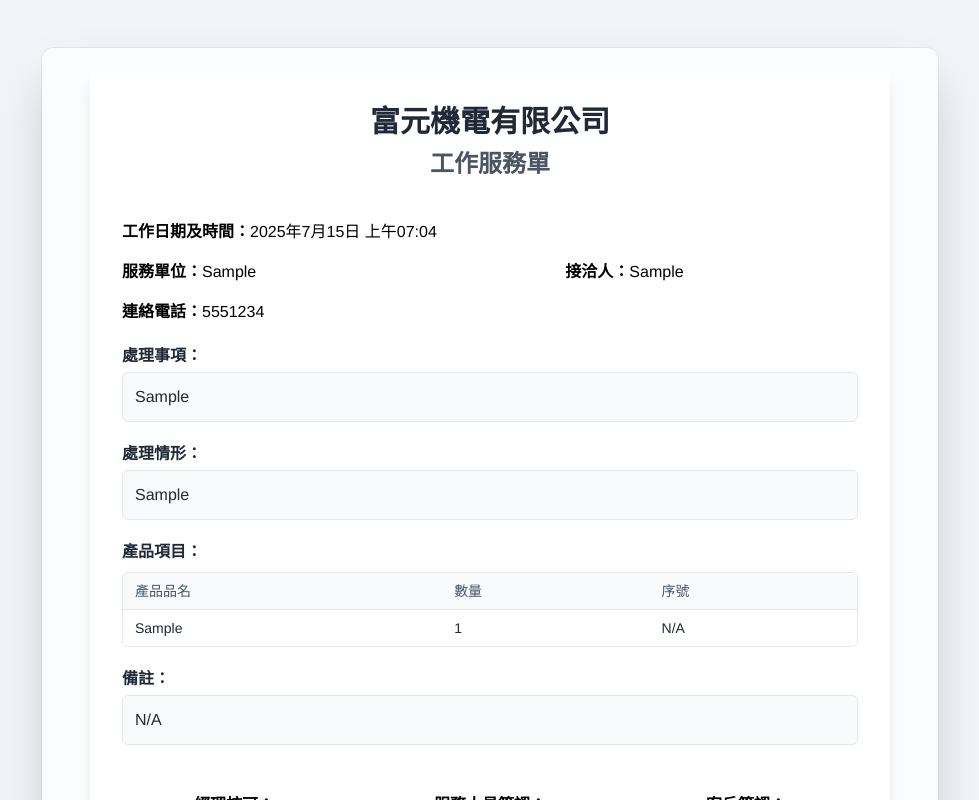
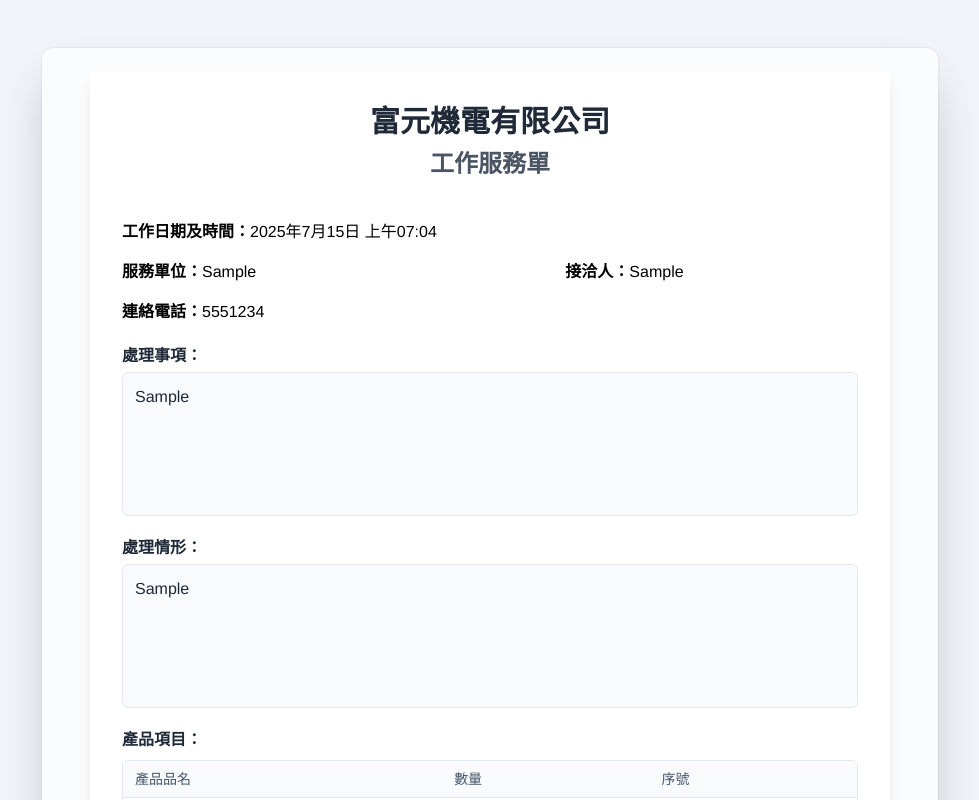
Before and after one commit to Duola5168/fuhyuan, a React (Vite) app: page / in a window 1280 px wide. Both pictures are taken after typing "Sample", "Sample", "5551234", "Sample", "Sample", "Sample" into the empty fields and a click on the button "產生服務單報告". Shown: the top 800 px of the page, without its empty margins (150-1129 px from the left). Built offline with nearby package versions, Linux system fonts and the light colour scheme.

Commit message:
Update App.tsx

```diff
--- a/App.tsx
+++ b/App.tsx
@@ -1,3 +1,4 @@
+
 
 import React, { useState, useRef, useEffect, useCallback } from 'react';
 import type { WorkOrderData, ProductItem } from './types';
@@ -420,16 +421,16 @@ const ReportLayout: React.FC<ReportLayoutProps> = ({ data, mode, currentPage, to
           <>
             <div>
               <strong className="text-base">處理事項：</strong>
-              <div className="mt-1 p-3 border border-slate-200 rounded-md bg-slate-50 whitespace-pre-wrap w-full">{data.tasks || 'N/A'}</div>
+              <div className="mt-1 p-3 border border-slate-200 rounded-md bg-slate-50 whitespace-pre-wrap w-full min-h-[9rem]">{data.tasks || '\u00A0'}</div>
             </div>
             <div>
               <strong className="text-base">處理情形：</strong>
-              <div className="mt-1 p-3 border border-slate-200 rounded-md bg-slate-50 whitespace-pre-wrap w-full">{data.status || 'N/A'}</div>
+              <div className="mt-1 p-3 border border-slate-200 rounded-md bg-slate-50 whitespace-pre-wrap w-full min-h-[9rem]">{data.status || '\u00A0'}</div>
             </div>
           </>
         )}
 
-        {showProductsAndRemarks && hasProducts && (
+        {showProductsAndRemarks && (
           <div>
             <strong className="text-base">產品項目：</strong>
             <div className="mt-2 border border-slate-200 rounded-md overflow-hidden">
@@ -442,7 +443,8 @@ const ReportLayout: React.FC<ReportLayoutProps> = ({ data, mode, currentPage, to
                   </tr>
                 </thead>
                 <tbody className="divide-y divide-slate-200 bg-white">
-                  {data.products.filter(p => p.name.trim() !== '').map((product, index) => (
+                  {hasProducts ? (
+                    data.products.filter(p => p.name.trim() !== '').map((product, index) => (
                       <tr key={index}>
                         <td className="px-3 py-2 whitespace-nowrap">{product.name}</td>
                         <td className="px-3 py-2 whitespace-nowrap">{product.quantity}</td>
@@ -469,7 +471,14 @@ const ReportLayout: React.FC<ReportLayoutProps> = ({ data, mode, currentPage, to
                           })()}
                         </td>
                       </tr>
-                  ))}
+                    ))
+                  ) : (
+                    <tr>
+                      <td className="px-3 py-2 whitespace-nowrap">&nbsp;</td>
+                      <td className="px-3 py-2 whitespace-nowrap">&nbsp;</td>
+                      <td className="px-3 py-2 align-top">&nbsp;</td>
+                    </tr>
+                  )}
                 </tbody>
               </table>
             </div>
@@ -479,7 +488,7 @@ const ReportLayout: React.FC<ReportLayoutProps> = ({ data, mode, currentPage, to
         {showProductsAndRemarks && (
           <div>
             <strong className="text-base">備註：</strong>
-            <div className="mt-1 p-3 border border-slate-200 rounded-md bg-slate-50 whitespace-pre-wrap w-full">{data.remarks || 'N/A'}</div>
+            <div className="mt-1 p-3 border border-slate-200 rounded-md bg-slate-50 whitespace-pre-wrap w-full min-h-[3rem]">{data.remarks || '\u00A0'}</div>
           </div>
         )}
 
```
Lines whose indentation alone changed are shown as unchanged.
